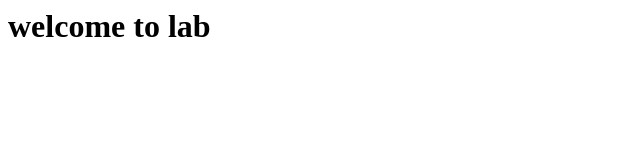
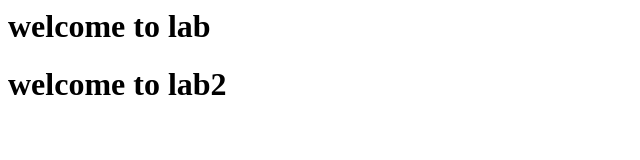
Before and after one commit to udutharaju/first, a plain HTML site: page index.html in a window 1280 px wide. Shown: the whole page, without its empty margins (0-640 px from the left). Drawn offline with Linux system fonts and the light colour scheme.

Commit message:
Update index.html

```diff
--- a/index.html
+++ b/index.html
@@ -1,3 +1,4 @@
 <html>
 <h1>welcome to lab </h1>
+  <h1>welcome to lab2 </h1>
 </html>
```
